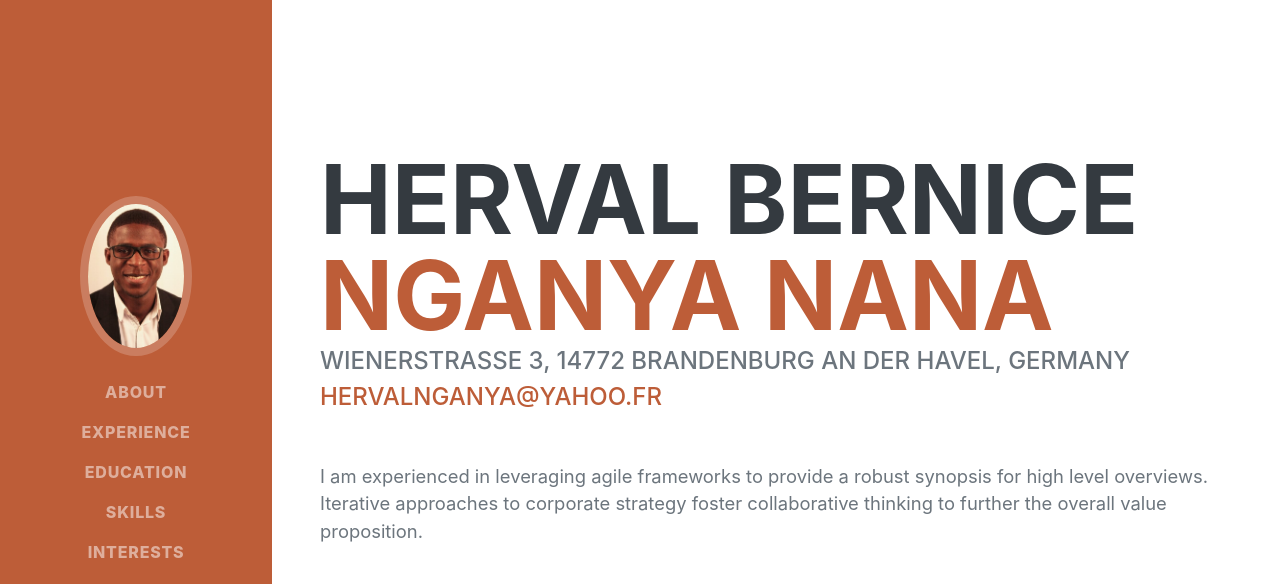
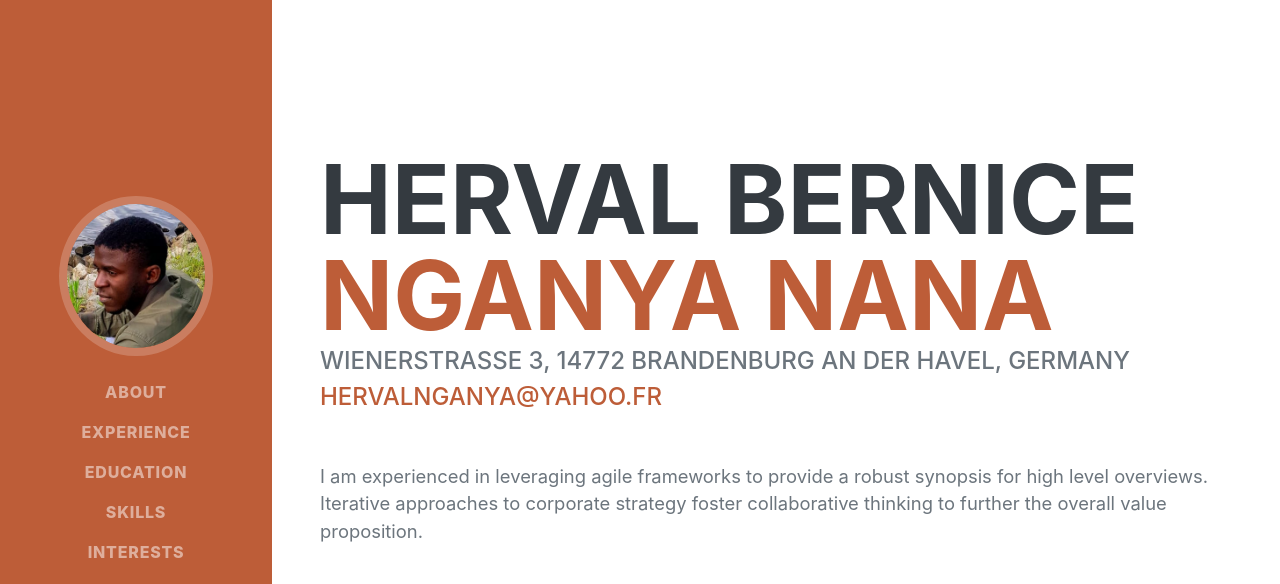
Before and after one commit to MentalistHB/mentalisthb.github.io, a plain HTML site: page index.html in a window 1280 px wide. Shown: the top 584 px of the page. Drawn offline with nearby package versions, Linux system fonts and the light colour scheme; a web font is replaced by a local one.

Commit message:
Update index.html

```diff
--- a/index.html
+++ b/index.html
@@ -20,7 +20,7 @@
         <nav class="navbar navbar-expand-lg navbar-dark bg-primary fixed-top" id="sideNav">
             <a class="navbar-brand js-scroll-trigger" href="#page-top">
                 <span class="d-block d-lg-none">Herval Bernice Nganya Nana</span>
-                <span class="d-none d-lg-block"><img class="img-fluid img-profile rounded-circle mx-auto mb-2" src="assets/img/herval.png" alt="" /></span>
+                <span class="d-none d-lg-block"><img class="img-fluid img-profile rounded-circle mx-auto mb-2" src="assets/img/herval_water.jpeg" alt="" /></span>
             </a>
             <button class="navbar-toggler" type="button" data-toggle="collapse" data-target="#navbarSupportedContent" aria-controls="navbarSupportedContent" aria-expanded="false" aria-label="Toggle navigation"><span class="navbar-toggler-icon"></span></button>
             <div class="collapse navbar-collapse" id="navbarSupportedContent">
```
